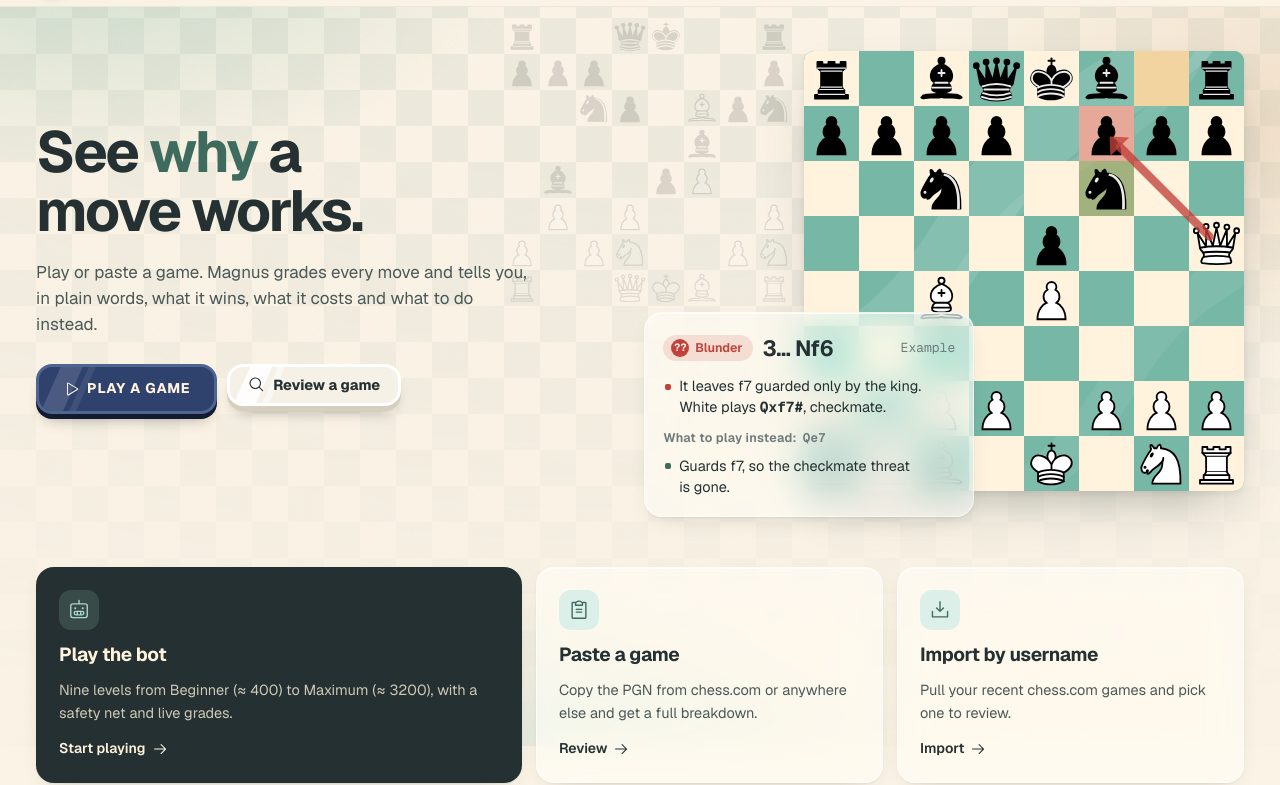
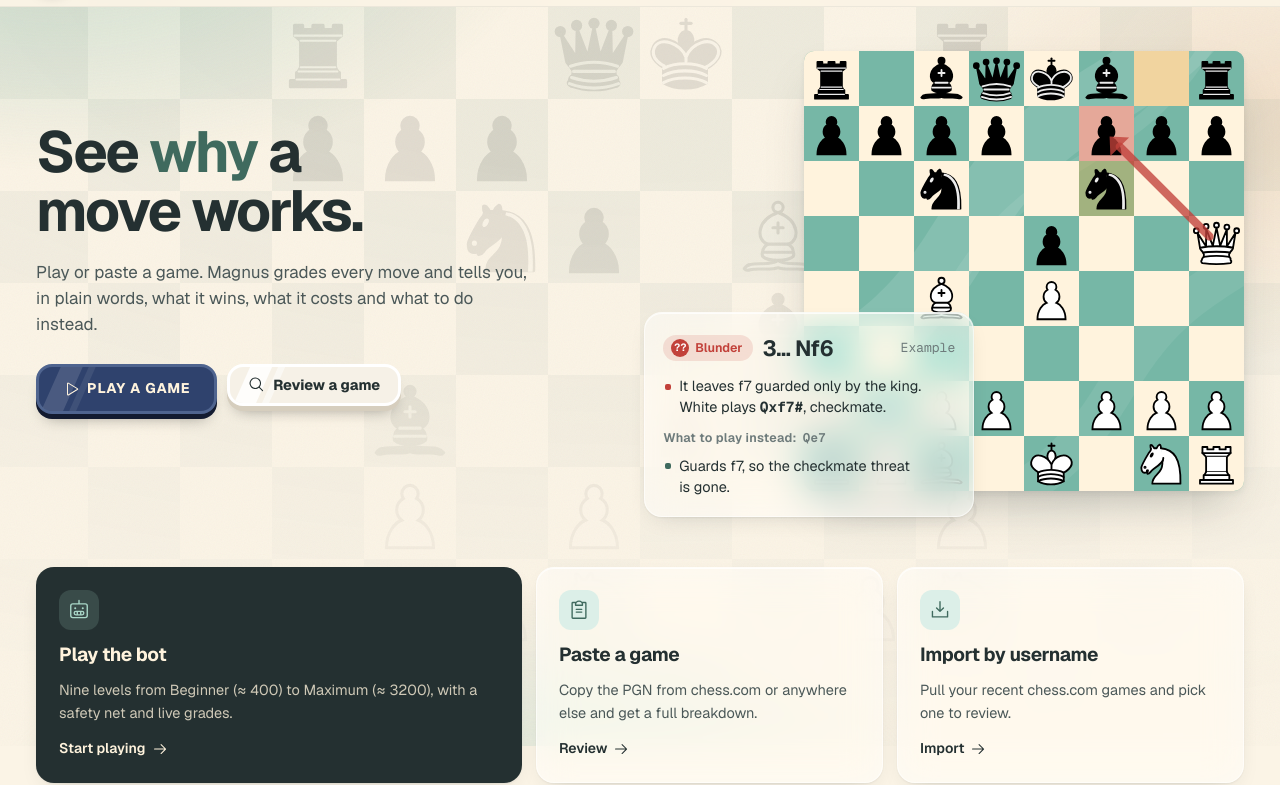
Before and after one commit to Bolekdemir/Magnus, a plain HTML site: page index.html in a window 1280 px wide. Shown: the part 54-839 px from the top of the page. Drawn offline with nearby package versions, Linux system fonts and the light colour scheme; no server answers.

Commit message:
Scale the background grid so the random position's board fits the screen
Co-Authored-By: Claude Opus 5.5 <noreply@anthropic.com>
Claude-Session: https://claude.ai/code/session_01VqjBRzsGAE5oUs5zBiUMZz

```diff
--- a/css/app.css
+++ b/css/app.css
@@ -687,3 +687,9 @@ html { background: var(--bg); }
 .bg-pc { position: absolute; width: 36px; height: 36px; background-size: contain; background-repeat: no-repeat; opacity: 0.13; }
 :root[data-theme="dark"] .bg-pc { filter: invert(1); opacity: 0.1; }
 @media (prefers-color-scheme: dark) { :root:not([data-theme="light"]) .bg-pc { filter: invert(1); opacity: 0.1; } }
+
+/* the background grid takes its square size and origin from the background position */
+.bg-grid { background-size: calc(var(--sq, 36px) * 2) calc(var(--sq, 36px) * 2); background-position: var(--gx, 0) var(--gy, 0); }
+.bg-pc { width: var(--sq, 36px); height: var(--sq, 36px); opacity: 0.1; }
+:root[data-theme="dark"] .bg-pc { opacity: 0.085; }
+@media (prefers-color-scheme: dark) { :root:not([data-theme="light"]) .bg-pc { opacity: 0.085; } }
--- a/index.html
+++ b/index.html
@@ -17,8 +17,8 @@
 <link rel="preconnect" href="https://fonts.googleapis.com">
 <link rel="preconnect" href="https://fonts.gstatic.com" crossorigin>
 <link rel="stylesheet" href="https://fonts.googleapis.com/css2?family=Geist:wght@400..800&family=Geist+Mono:wght@400..700&display=swap">
-<link rel="stylesheet" href="css/pieces.css?v=382b44f93b">
-<link rel="stylesheet" href="css/app.css?v=382b44f93b">
+<link rel="stylesheet" href="css/pieces.css?v=52be3bd655">
+<link rel="stylesheet" href="css/app.css?v=52be3bd655">
 </head>
 <body>
 <div class="bg" aria-hidden="true"><div class="bg-glow"></div><div class="bg-grid"></div><div class="bg-pos"></div><div class="bg-grain"></div></div>
@@ -39,6 +39,6 @@
   <section class="view" id="v-review" hidden></section>
   <section class="view" id="v-import" hidden></section>
 </main>
-<script type="module" src="js/main.js?v=382b44f93b"></script>
+<script type="module" src="js/main.js?v=52be3bd655"></script>
 </body>
 </html>
--- a/js/bgposition.js
+++ b/js/bgposition.js
@@ -1,9 +1,8 @@
 // A random chess position drawn onto the background grid's own squares.
 // Each load plays a plausible random opening, then lays the pieces out on the grid,
 // centered near the top, where the grid's fade is strongest.
-import { Chess } from '../vendor/chess.js?v=382b44f93b';
+import { Chess } from '../vendor/chess.js?v=52be3bd655';
 
-const SQ = 36; // must match the background grid's square size (.bg-grid background-size / 2)
 
 function randomPosition() {
   const c = new Chess();
@@ -32,13 +31,21 @@ function randomPosition() {
 export function drawBackgroundPosition(el) {
   if (!el) return;
   const pos = randomPosition();
+  const bg = el.parentElement;
   const place = () => {
-    const startCol = Math.max(0, Math.round(window.innerWidth / 2 / SQ) - 4);
-    const startRow = 2;
+    // fit the whole 8x8 board between the header and the bottom of the screen
+    const head = document.querySelector('.topbar')?.getBoundingClientRect().bottom || 60;
+    const sq = Math.floor(Math.min(window.innerWidth, window.innerHeight - head) / 8);
+    const left = Math.round((window.innerWidth - sq * 8) / 2);
+    const top = Math.round(head);
+    // the grid lines up with the board, so the board continues as the background pattern
+    bg.style.setProperty('--sq', sq + 'px');
+    bg.style.setProperty('--gx', left + 'px');
+    bg.style.setProperty('--gy', top + 'px');
     let html = '';
     pos.board().forEach((row, r) => row.forEach((p, f) => {
       if (!p) return;
-      html += `<span class="bg-pc pc-${p.color}${p.type.toUpperCase()}" style="left:${(startCol + f) * SQ}px;top:${(startRow + r) * SQ}px"></span>`;
+      html += `<span class="bg-pc pc-${p.color}${p.type.toUpperCase()}" style="left:${left + f * sq}px;top:${top + r * sq}px"></span>`;
     }));
     el.innerHTML = html;
   };
--- a/js/board.js
+++ b/js/board.js
@@ -1,7 +1,7 @@
 // Chessboard view: animated pieces, drag + click moves, arrows, square marks.
-import { Chess } from '../vendor/chess.js?v=382b44f93b';
-import { spring, canMove, canFade, EASE_OUT } from './anim.js?v=382b44f93b';
-import { icon } from './icons.js?v=382b44f93b';
+import { Chess } from '../vendor/chess.js?v=52be3bd655';
+import { spring, canMove, canFade, EASE_OUT } from './anim.js?v=52be3bd655';
+import { icon } from './icons.js?v=52be3bd655';
 
 // Move-quality badge glyphs and tones (shown on the destination square).
 export const BADGE = {
--- a/js/card.js
+++ b/js/card.js
@@ -1,7 +1,7 @@
 // Renders an explanation card (from explain.js) to HTML.
-import { CLASSES, isBad, assess, TONE } from './explain.js?v=382b44f93b';
-import { renderText } from './glossary.js?v=382b44f93b';
-import { icon } from './icons.js?v=382b44f93b';
+import { CLASSES, isBad, assess, TONE } from './explain.js?v=52be3bd655';
+import { renderText } from './glossary.js?v=52be3bd655';
+import { icon } from './icons.js?v=52be3bd655';
 
 const esc = (s) => String(s).replace(/[&<>"]/g, (c) => ({ '&': '&amp;', '<': '&lt;', '>': '&gt;', '"': '&quot;' }[c]));
 
--- a/js/chessutil.js
+++ b/js/chessutil.js
@@ -1,6 +1,6 @@
 // Chess logic helpers: material, exchanges, threats, tactical patterns, structure.
 // Everything here is deterministic and works on chess.js positions.
-import { Chess } from '../vendor/chess.js?v=382b44f93b';
+import { Chess } from '../vendor/chess.js?v=52be3bd655';
 
 export { Chess };
 
--- a/js/evalbar.js
+++ b/js/evalbar.js
@@ -1,8 +1,8 @@
 // Paints an evaluation bar from an engine result for a position.
 // The bar reads --wp (White's share, 0..1). CSS decides if it's vertical (desktop)
 // or horizontal (phones); data-lead tells it which end the number sits on.
-import { Chess } from '../vendor/chess.js?v=382b44f93b';
-import { winPct, scoreToCp, fmtScore } from './explain.js?v=382b44f93b';
+import { Chess } from '../vendor/chess.js?v=52be3bd655';
+import { winPct, scoreToCp, fmtScore } from './explain.js?v=52be3bd655';
 
 export function paintEval(bar, fen, analysis, flipped) {
   if (!bar) return;
--- a/js/explain-worker.js
+++ b/js/explain-worker.js
@@ -1,5 +1,5 @@
 // Runs move explanations off the main thread so animations never stutter.
-import { explainMove } from './explain.js?v=382b44f93b';
+import { explainMove } from './explain.js?v=52be3bd655';
 
 self.onmessage = (e) => {
   const { id, ctx } = e.data;
--- a/js/explain.js
+++ b/js/explain.js
@@ -3,7 +3,7 @@
 import {
   Chess, VAL, NAME, other, seeOn, loosePieces, threatsBy, forkFrom, lineTacticFrom,
   discoveredAfter, features, playUci, balance, moveUci, uciToSan, attacksFrom,
-} from './chessutil.js?v=382b44f93b';
+} from './chessutil.js?v=52be3bd655';
 
 // ---------- scores ----------
 export function scoreToCp(s) {
--- a/js/explainer.js
+++ b/js/explainer.js
@@ -1,5 +1,5 @@
 // explainAsync(ctx): explanation from a background worker, with a main-thread fallback.
-import { explainMove } from './explain.js?v=382b44f93b';
+import { explainMove } from './explain.js?v=52be3bd655';
 
 let worker = null;
 let broken = false;
@@ -18,7 +18,7 @@ function getWorker() {
   if (broken) return null;
   if (!worker) {
     try {
-      worker = new Worker(new URL('./explain-worker.js?v=382b44f93b', import.meta.url), { type: 'module' });
+      worker = new Worker(new URL('./explain-worker.js?v=52be3bd655', import.meta.url), { type: 'module' });
       worker.onmessage = (e) => {
         const p = pending.get(e.data.id);
         if (!p) return;
--- a/js/glossary.js
+++ b/js/glossary.js
@@ -2,7 +2,7 @@
 // Text markers look like [[key|plain phrase|pro phrase]] or [[key|phrase]].
 // New players see the plain phrase with the term attached; once a term has been
 // seen enough times, the pro phrase takes over. Tapping a term explains it.
-import { store } from './store.js?v=382b44f93b';
+import { store } from './store.js?v=52be3bd655';
 
 export const TERMS = {
   hanging: { term: 'hanging', def: 'A piece is hanging when the opponent can capture it and you can\'t win anything back. Free material.' },
--- a/js/haptics.js
+++ b/js/haptics.js
@@ -5,7 +5,7 @@
 // control (<input type="checkbox" switch>) plays the system's light haptic tap.
 // iOS only allows it while handling a real gesture, and finger-down doesn't count,
 // so a haptic asked for during finger-down is held until the finger lifts.
-import { store } from './store.js?v=382b44f93b';
+import { store } from './store.js?v=52be3bd655';
 
 const KEY = 'magnus.haptics';
 let enabled = store.get(KEY, true);
--- a/js/profile.js
+++ b/js/profile.js
@@ -1,6 +1,6 @@
 // Mistake profile: which kinds of mistakes you make most, across reviewed games.
-import { store } from './store.js?v=382b44f93b';
-import { CAUSE_LABEL, HABITS } from './explain.js?v=382b44f93b';
+import { store } from './store.js?v=52be3bd655';
+import { CAUSE_LABEL, HABITS } from './explain.js?v=52be3bd655';
 
 const KEY = 'magnus.profile';
 
```
Also changed, not shown: js/main.js (+11 -11 lines), js/play.js (+13 -13 lines), js/review.js (+13 -13 lines).
